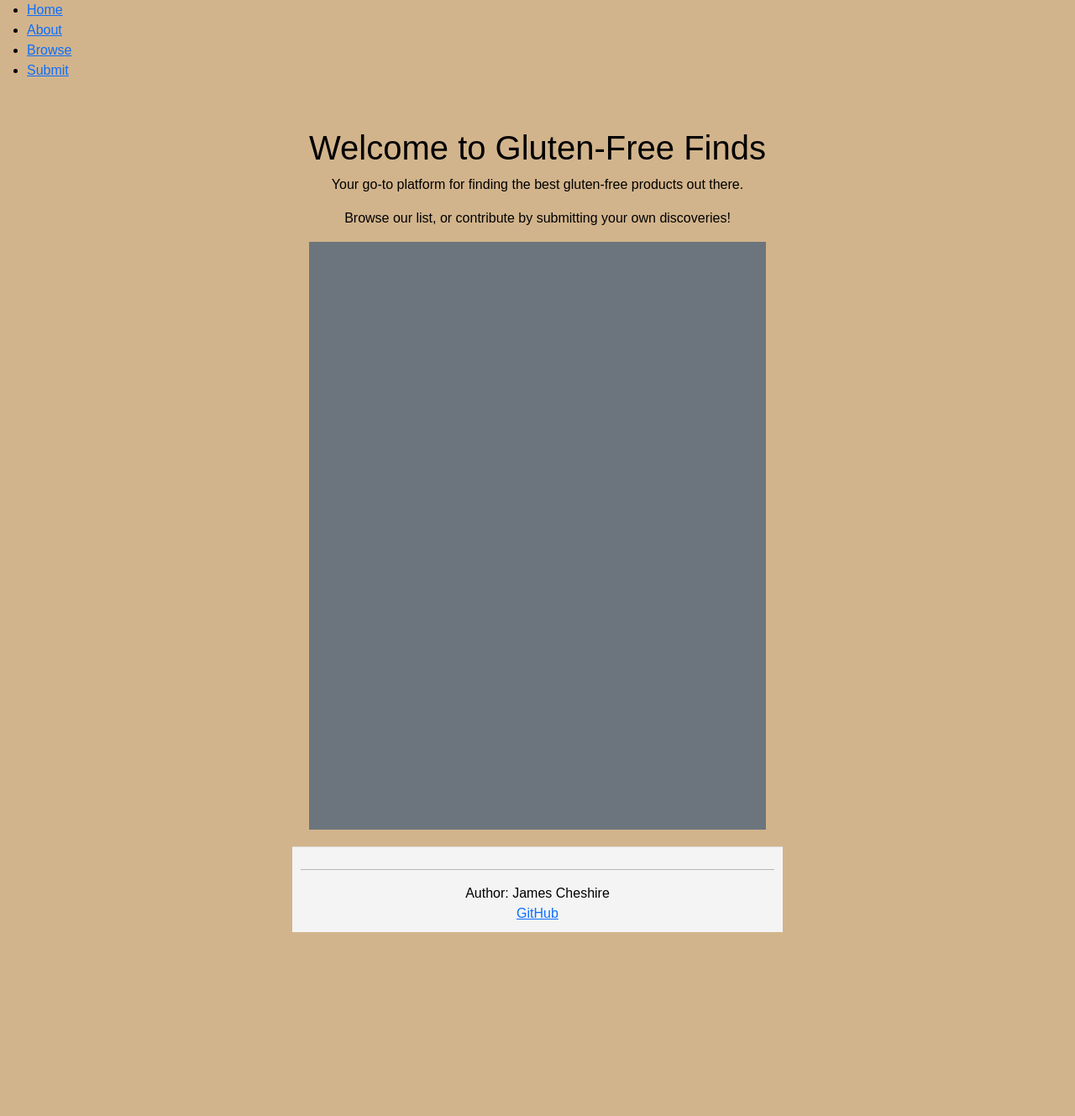
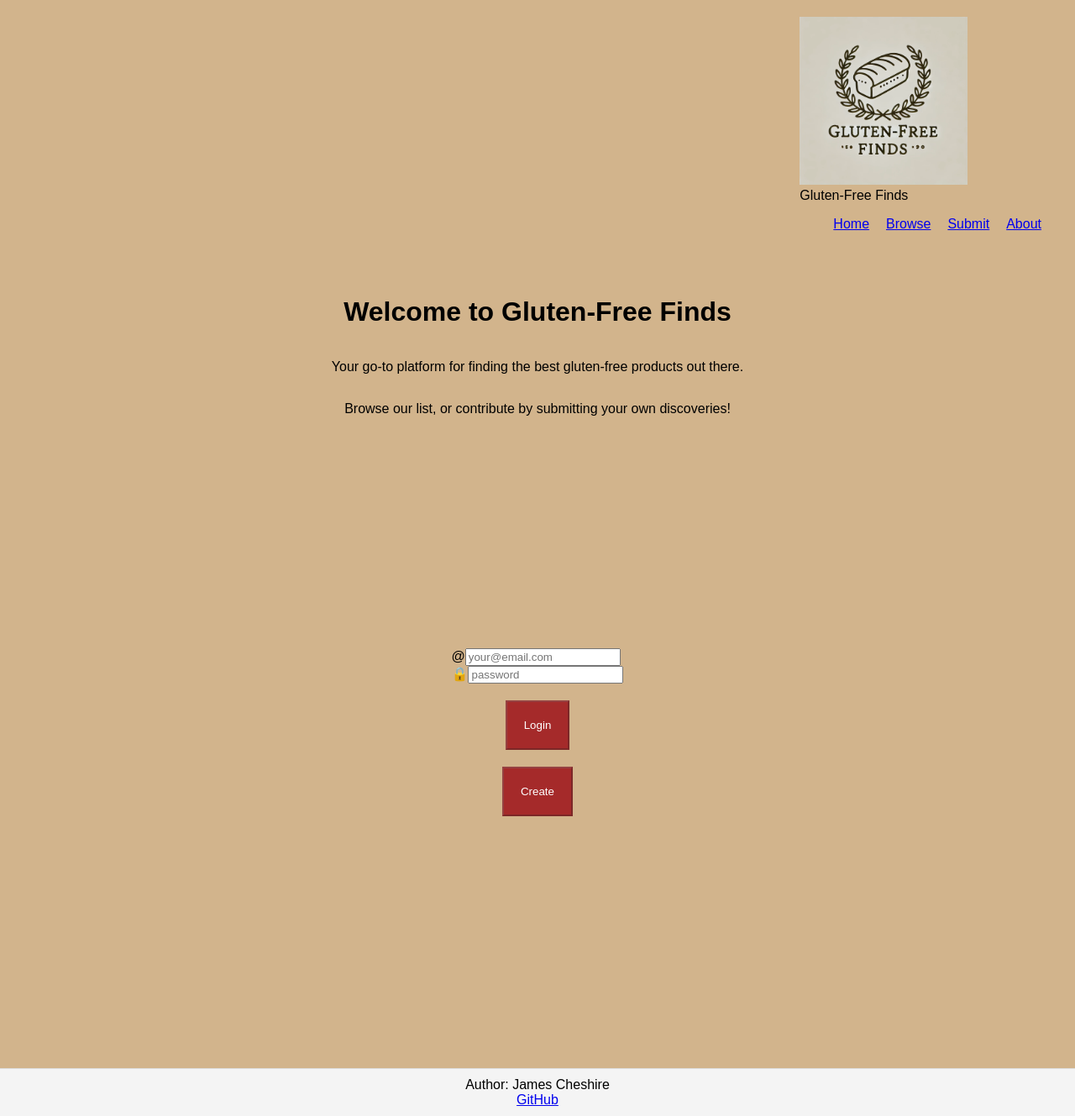
Before and after one commit to jcheshire32/startup, a React (Vite) app: page / in a window 1280 px wide. Shown: the whole page at 84% size. Before the commit the page ends 1130 px from the top, so only its background shows below. Built offline with nearby package versions, Linux system fonts and the light colour scheme.

Commit message:
More formatting and css stuff

```diff
--- a/src/App.css
+++ b/src/App.css
@@ -23,3 +23,9 @@ footer {
   background-color: #f4f4f4;
   border-top: 1px solid #ddd;
 }
+
+.logo {
+  height: 200px;
+  width: auto;
+  margin-right: 10px;
+}
--- a/src/App.jsx
+++ b/src/App.jsx
@@ -1,65 +1,88 @@
 import React from 'react';
-import { BrowserRouter as Router, Route, Routes, NavLink } from 'react-router-dom';
-import { Login } from './login/login';
+import { BrowserRouter, NavLink, Route, Routes } from 'react-router-dom';
 import { Home } from './home/Home';
 import { Browse } from './browse/Browse';
+import { Submit } from './submit/Submit';
 import { About } from './about/About';
 import { AuthState } from './login/authState';
-import { Submit } from './submit/Submit';
-import 'bootstrap/dist/css/bootstrap.min.css';
 import './app.css';
+import logo from '../GFFlogo.png';
 
-// Importing styles
-import '../src/about/about.css';
-import '../src/browse/browse.css';
-import '../src/home/main.css';
-import '../src/submit/submit.css';
-
-export function App() {
-
-  const [authState, setAuthState] = React.useState(AuthState.Unknown);
-  const [userName, setUserName] = React.useState('');
-
-  const handleAuthChange = (userName, newAuthState) => {
-    setUserName(userName);
-    setAuthState(newAuthState);
-  };
+function App() {
+  const [userName, setUserName] = React.useState(localStorage.getItem('userName') || '');
+  const currentAuthState = userName ? AuthState.Authenticated : AuthState.Unauthenticated;
+  const [authState, setAuthState] = React.useState(currentAuthState);
 
   return (
-    <Router>
-      <div className="app">
-        {/* Navigation menu */}
-        <nav>
-          <ul>
-            <li>
-              <NavLink to="/" exact>Home</NavLink>
+    <BrowserRouter>
+      <div className="body bg-tan text-black">
+        <header className="container-fluid">
+          <nav className="navbar fixed-top bg-tan text-black d-flex align-items-center">
+            <img src={logo} alt="Gluten-Free Finds Logo" className="logo" />
+            <div className="navbar-brand text-black ms-2">Gluten-Free Finds</div>
+            <menu className="navbar-nav">
+              <li className="nav-item">
+                <NavLink className="nav-link" to="/">
+                  Home
+                </NavLink>
               </li>
-            <li>
-              <NavLink to="/about">About</NavLink>
+              <li className="nav-item">
+                <NavLink className="nav-link" to="/browse">
+                  Browse
+                </NavLink>
               </li>
-            <li>
-              <NavLink to="/browse">Browse</NavLink>
+              <li className="nav-item">
+                <NavLink className="nav-link" to="/submit">
+                  Submit
+                </NavLink>
               </li>
-            <li>
-              <NavLink to="/submit">Submit</NavLink>
+              <li className="nav-item">
+                <NavLink className="nav-link" to="/about">
+                  About
+                </NavLink>
               </li>
-          </ul>
+            </menu>
           </nav>
+        </header>
 
-        <main>
         <Routes>
-            <Route path="/" element={ <Home
+          <Route
+            path="/"
+            element={
+              <Home
                 userName={userName}
                 authState={authState}
-                  onAuthChange={handleAuthChange}
-                />}/>
-            <Route path="/about" element={<About />} />
+                onAuthChange={(userName, authState) => {
+                  setAuthState(authState);
+                  setUserName(userName);
+                }}
+              />
+            }
+            exact
+          />
           <Route path="/browse" element={<Browse />} />
           <Route path="/submit" element={<Submit />} />
+          <Route path="/about" element={<About />} />
+          <Route path="*" element={<NotFound />} />
         </Routes>
+
+        <footer className="bg-tan text-black text-center mt-5 py-3">
+          <div className="container-fluid">
+            <span className="text-reset">Author: James Cheshire</span>
+          <br />
+            <a className="text-reset" href="https://github.com/jcheshire32/startup.git">GitHub </a>
+          </div>
+        </footer>
+      </div>
+    </BrowserRouter>
+  );
+}
+
+function NotFound() {
+  return (
+    <main className="container-fluid bg-secondary text-center py-5">
+      404: Page Not Found. Please check the URL.
     </main>
-      </div>
-    </Router>
   );
 }
 
--- a/src/about/About.jsx
+++ b/src/about/About.jsx
@@ -17,13 +17,6 @@ export function About() {
           can share in your delight!
         </p>
       </main>
-
-      <footer>
-        <hr />
-        <span className="text-reset">Author: James Cheshire</span>
-        <br />
-        <a href="https://github.com/jcheshire32/startup.git">GitHub</a>
-      </footer>
-        </div>
+      </div>
     );
 }
--- a/src/browse/Browse.jsx
+++ b/src/browse/Browse.jsx
@@ -15,13 +15,6 @@ export function Browse() {
           </div>
         </div>
       </main>
-
-      <footer>
-        <hr />
-        <span className="text-reset">Author: James Cheshire</span>
-        <br />
-        <a href="https://github.com/jcheshire32/startup.git">GitHub</a>
-      </footer>
-        </div>
+      </div>
     );
 }
--- a/src/home/Home.jsx
+++ b/src/home/Home.jsx
@@ -15,13 +15,6 @@ export function Home({ userName, authState, onAuthChange }) {
           onAuthChange={onAuthChange}
         />
       </main>
-
-      <footer>
-        <hr />
-        <span className="text-reset">Author: James Cheshire</span>
-        <br />
-        <a href="https://github.com/jcheshire32/startup.git">GitHub</a>
-      </footer>
     </div>
   );
 }
--- a/src/login/login.jsx
+++ b/src/login/login.jsx
@@ -8,7 +8,7 @@ export function Login({ userName, authState, onAuthChange }) {
   return (
     <main className='container-fluid bg-secondary text-center'>
       <div>
-        {authState !== AuthState.Unknown && <h1>Welcome to Gluten Free Finds</h1>}
+        {authState !== AuthState.Unknown}
         {authState === AuthState.Authenticated && (
           <Authenticated userName={userName} onLogout={() => onAuthChange(userName, AuthState.Unauthenticated)} />
         )}
```
Also changed, not shown: GFFlogo.png (renamed from html_stuff/GFFlogo.png). Lines whose indentation alone changed are shown as unchanged.
